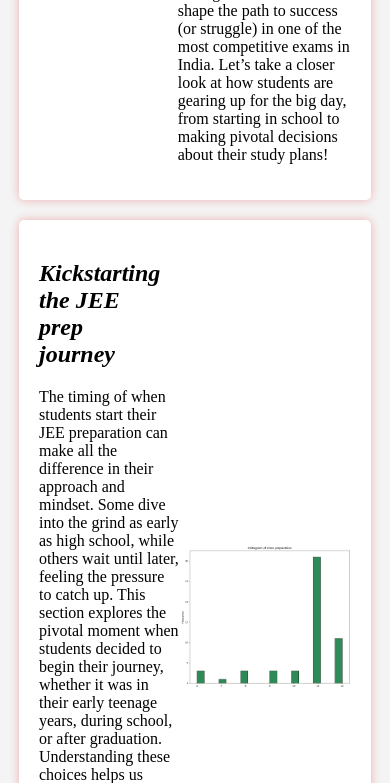
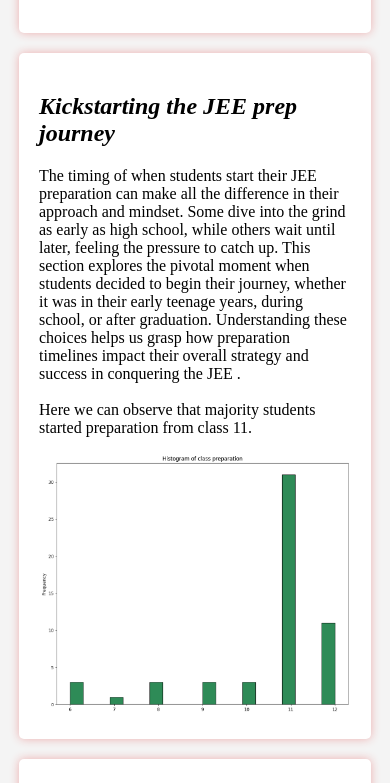
Before and after one commit to katoch30/DAV-Storytelling-JEE, a plain HTML site: page index.html in a window 390 px wide. Shown: the part 648-1431 px from the top of the page. Drawn offline with Linux system fonts and the light colour scheme; a web font is replaced by a local one.

Commit message:
media query

```diff
--- a/styles.css
+++ b/styles.css
@@ -97,3 +97,13 @@ footer {
     background: linear-gradient(to right, maroon, rgb(142, 72, 172));
     color: white;
 }
+@media (max-width: 768px) {
+    section {
+      flex-direction: column; /* Stacks them on small screens */
+      align-items: center;
+    }
+
+    .image {
+      max-width: 100%; /* Prevents shrinking issues */
+    }
+  }
```
